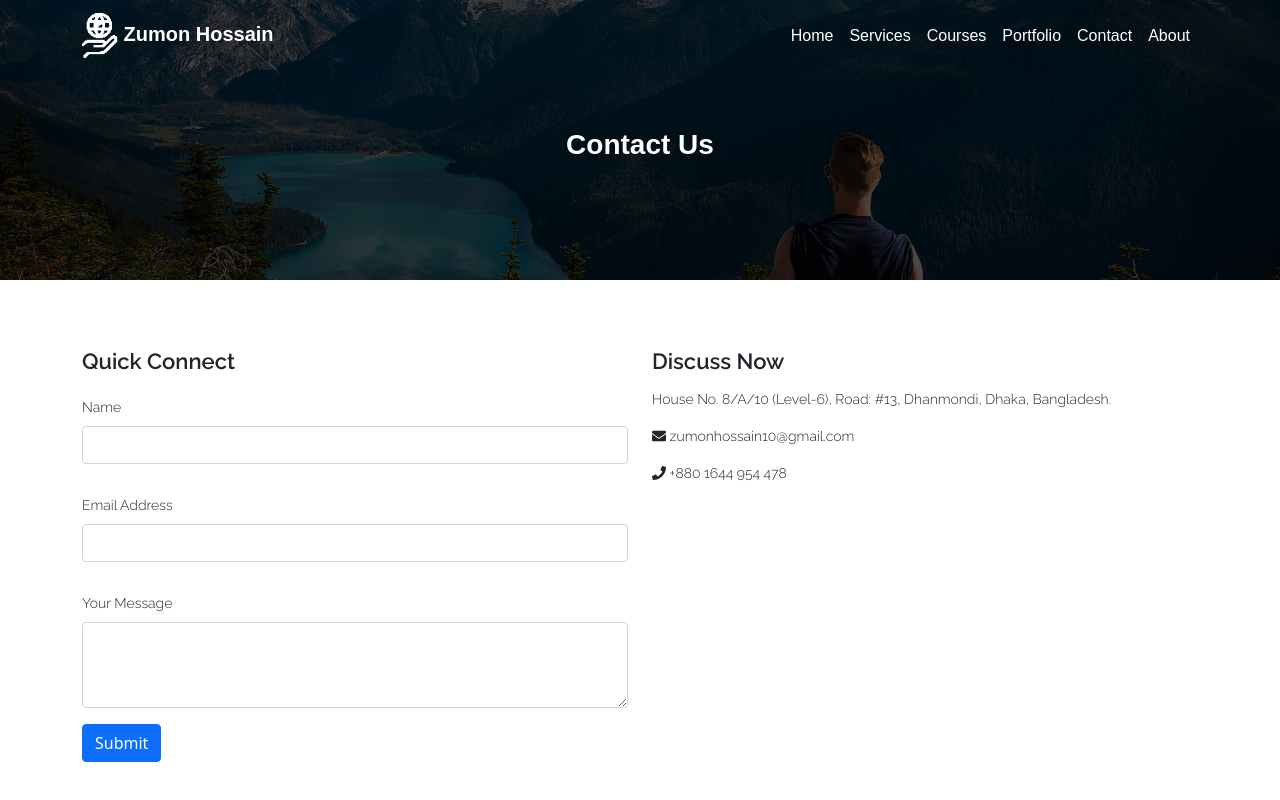
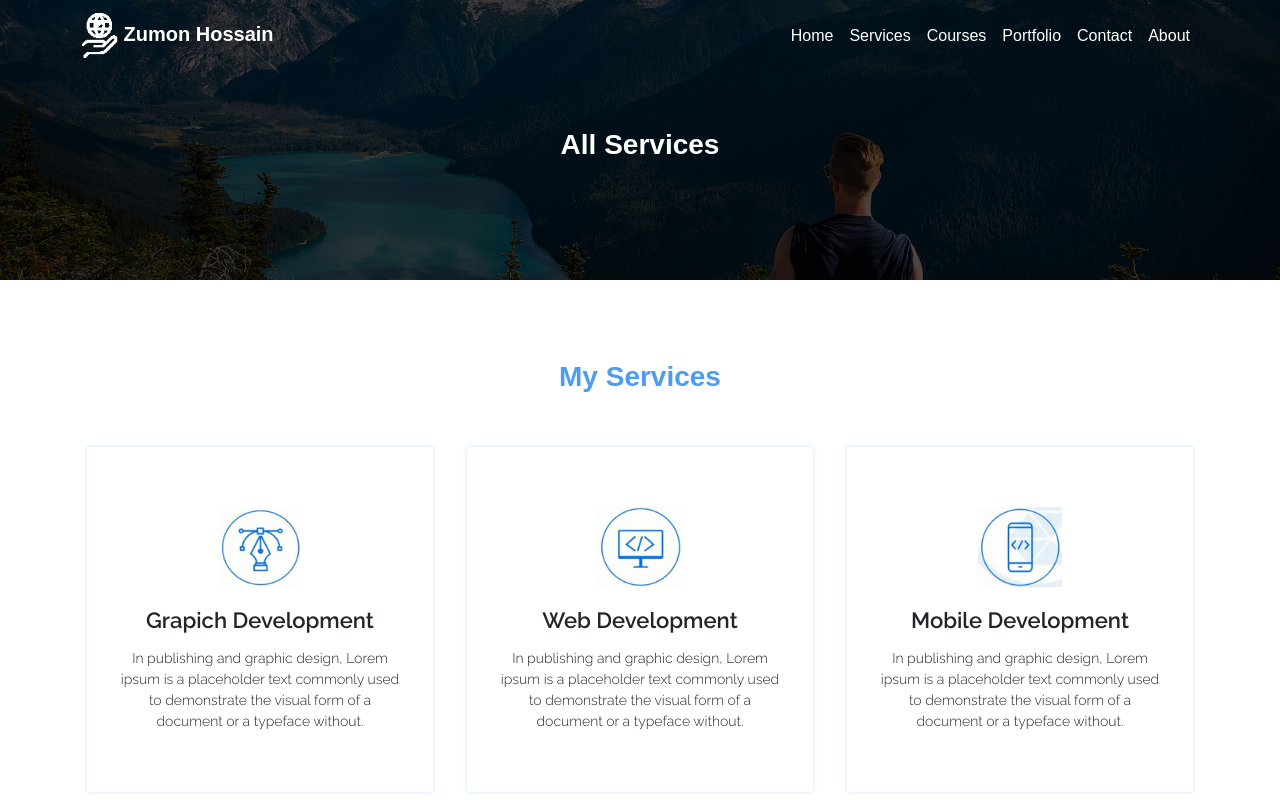
Before and after one commit to zumonhossain/react-portfolio, a React (Create React App) app: page / in a window 1280 px wide. Shown: the top 800 px of the page. Built offline with nearby package versions, Linux system fonts and the light colour scheme.

Commit message:
Service Page & Page Formation

```diff
--- a/src/App.js
+++ b/src/App.js
@@ -1,10 +1,10 @@
 import React from 'react';
-import ContactPage from "./pages/ContactPage";
+import ServicePage from "./pages/ServicePage";
 
 function App() {
   return (
     <div>
-         <ContactPage/>
+         <ServicePage/>
     </div>
   );
 }
--- /dev/null
+++ b/src/pages/ServicePage.js
@@ -0,0 +1,22 @@
+import React, { Component, Fragment } from 'react';
+import TopNavigation from "../components/TopNavigation/TopNavigation";
+import PageTop from "../components/PageTop/PageTop";
+import Services from "../components/Services/Services";
+import Contact from "../components/Contact/Contact";
+import Footer from "../components/Footer/Footer";
+
+class ServicePage extends Component {
+    render() {
+        return (
+            <Fragment>
+                <TopNavigation/>
+                <PageTop pagetitle="All Services" />
+                <Services />
+                <Contact />
+                <Footer />
+            </Fragment>
+        );
+    }
+}
+
+export default ServicePage;
```
